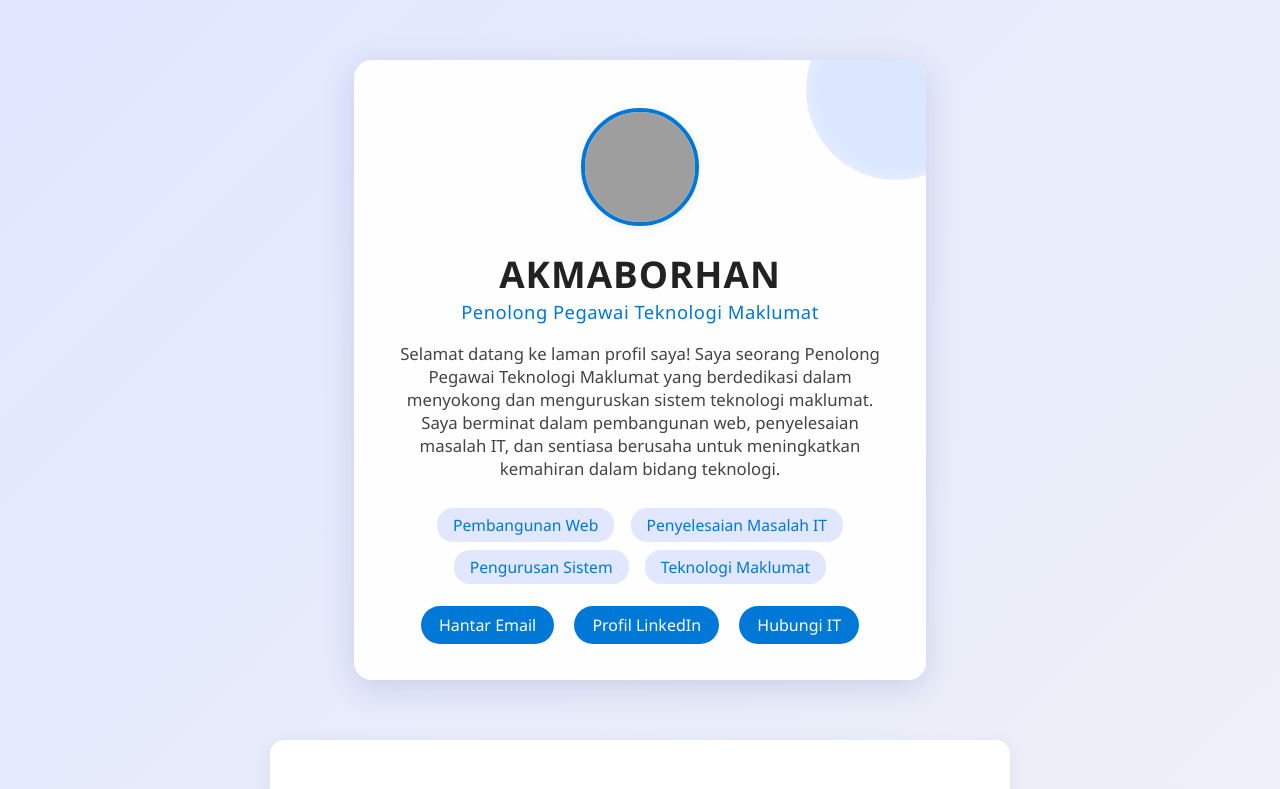
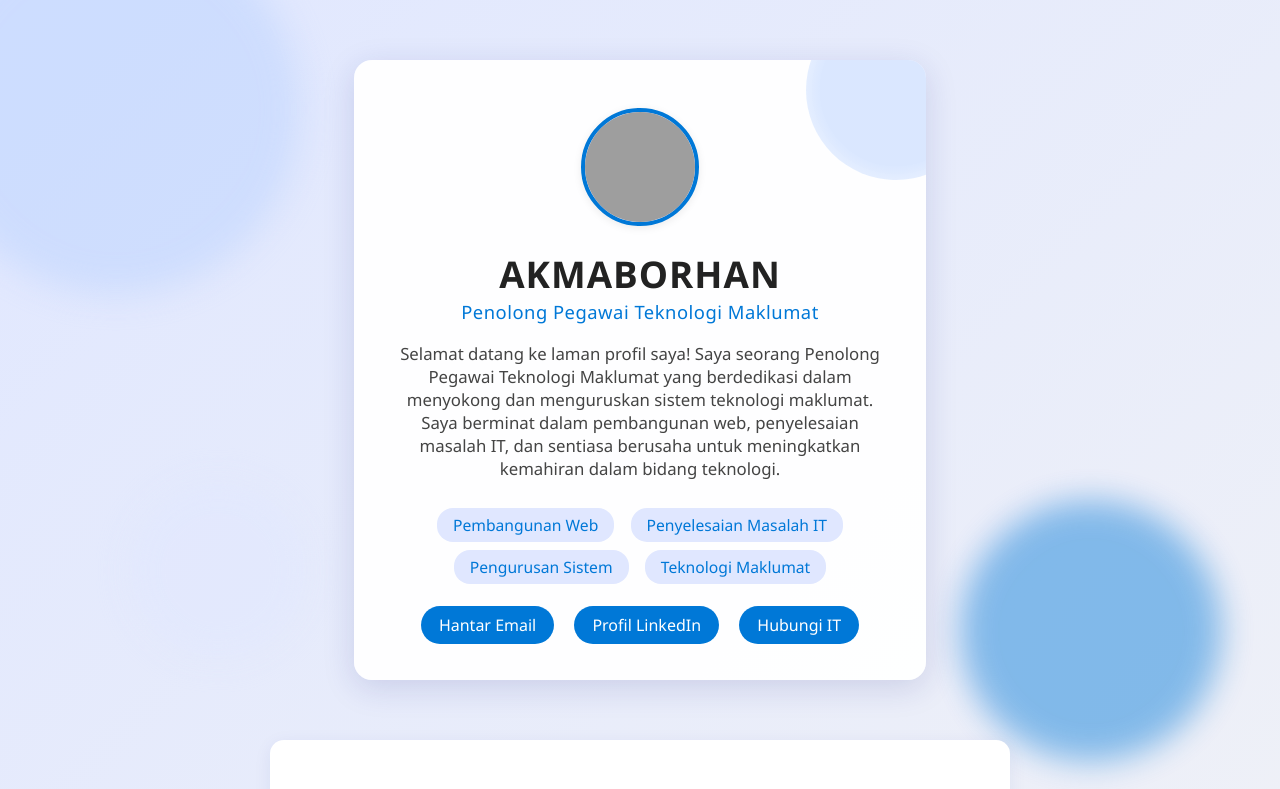
Before and after one commit to akma222/akma222.github.io, a plain HTML site: page index.html in a window 1280 px wide. Shown: the top 789 px of the page. Drawn offline with Linux system fonts and the light colour scheme; grey boxes are pictures that could not be loaded.

Commit message:
add file

```diff
--- a/index.html
+++ b/index.html
@@ -10,6 +10,43 @@
             background: linear-gradient(135deg, #e0e7ff 0%, #f4f4f4 100%);
             margin: 0;
             padding: 0;
+            min-height: 100vh;
+        }
+        .bg-animated {
+            position: fixed;
+            top: 0; left: 0; right: 0; bottom: 0;
+            z-index: -2;
+            overflow: hidden;
+        }
+        .bg-blob {
+            position: absolute;
+            border-radius: 50%;
+            opacity: 0.45;
+            filter: blur(16px);
+            animation: moveBlob 18s ease-in-out infinite alternate;
+        }
+        .bg-blob1 {
+            width: 340px; height: 340px;
+            background: #b6d0ff;
+            top: -80px; left: -80px;
+            animation-delay: 0s;
+        }
+        .bg-blob2 {
+            width: 260px; height: 260px;
+            background: #0078d7;
+            bottom: 40px; right: 60px;
+            animation-delay: 4s;
+        }
+        .bg-blob3 {
+            width: 180px; height: 180px;
+            background: #e0e7ff;
+            top: 60%; left: 10%;
+            animation-delay: 8s;
+        }
+        @keyframes moveBlob {
+            0%   { transform: scale(1) translateY(0) translateX(0); }
+            50%  { transform: scale(1.15) translateY(30px) translateX(40px); }
+            100% { transform: scale(1) translateY(0) translateX(0); }
         }
         .profile-container {
             max-width: 500px;
@@ -157,6 +194,11 @@
     </style>
 </head>
 <body>
+    <div class="bg-animated">
+        <div class="bg-blob bg-blob1"></div>
+        <div class="bg-blob bg-blob2"></div>
+        <div class="bg-blob bg-blob3"></div>
+    </div>
     <div class="profile-container">
         <div class="profile-bg-blob"></div>
         <img class="profile-avatar" src="https://ui-avatars.com/api/?name=AKMABORHAN&background=0078d7&color=fff&size=220" alt="AKMABORHAN Avatar">
```
